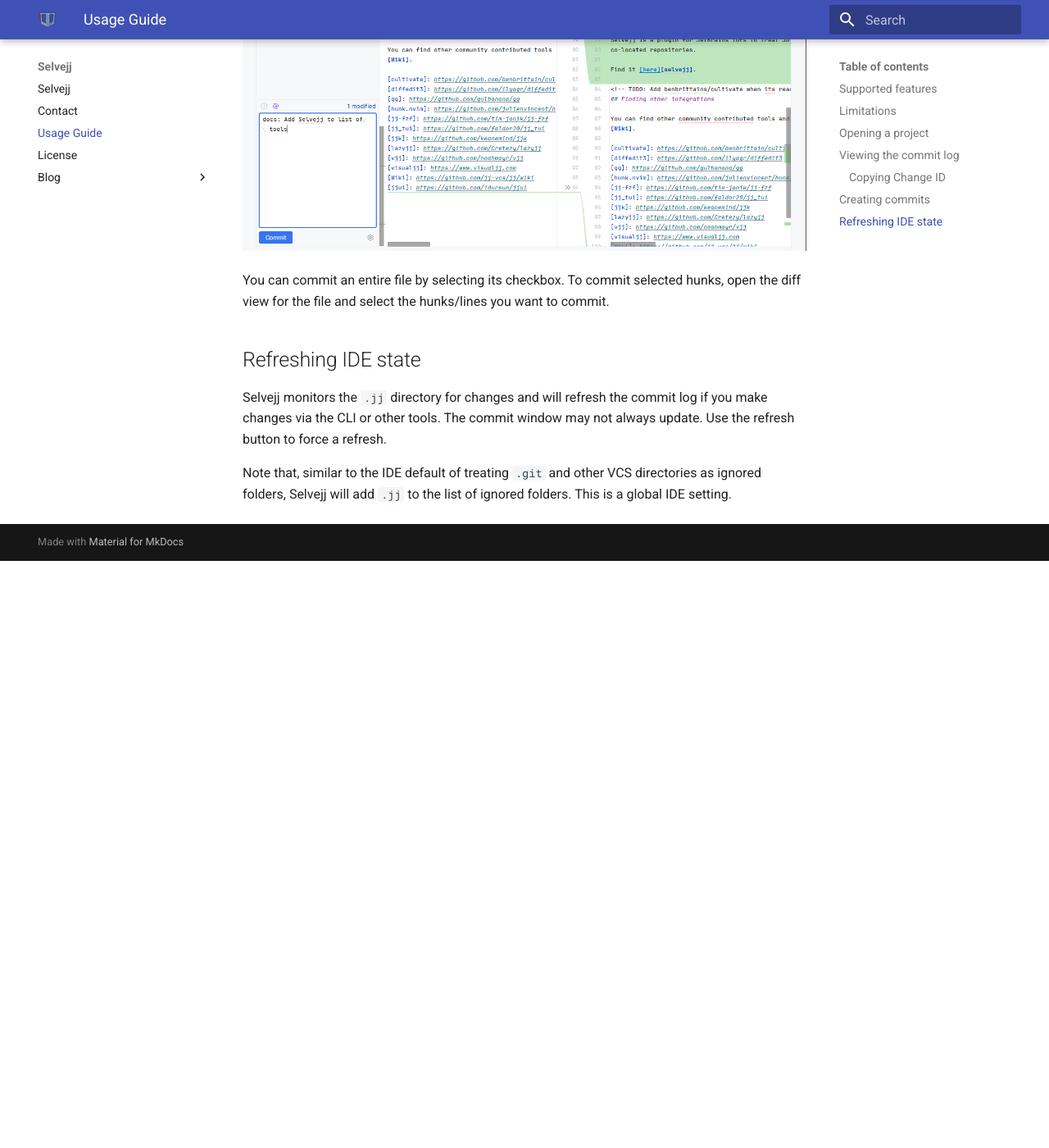
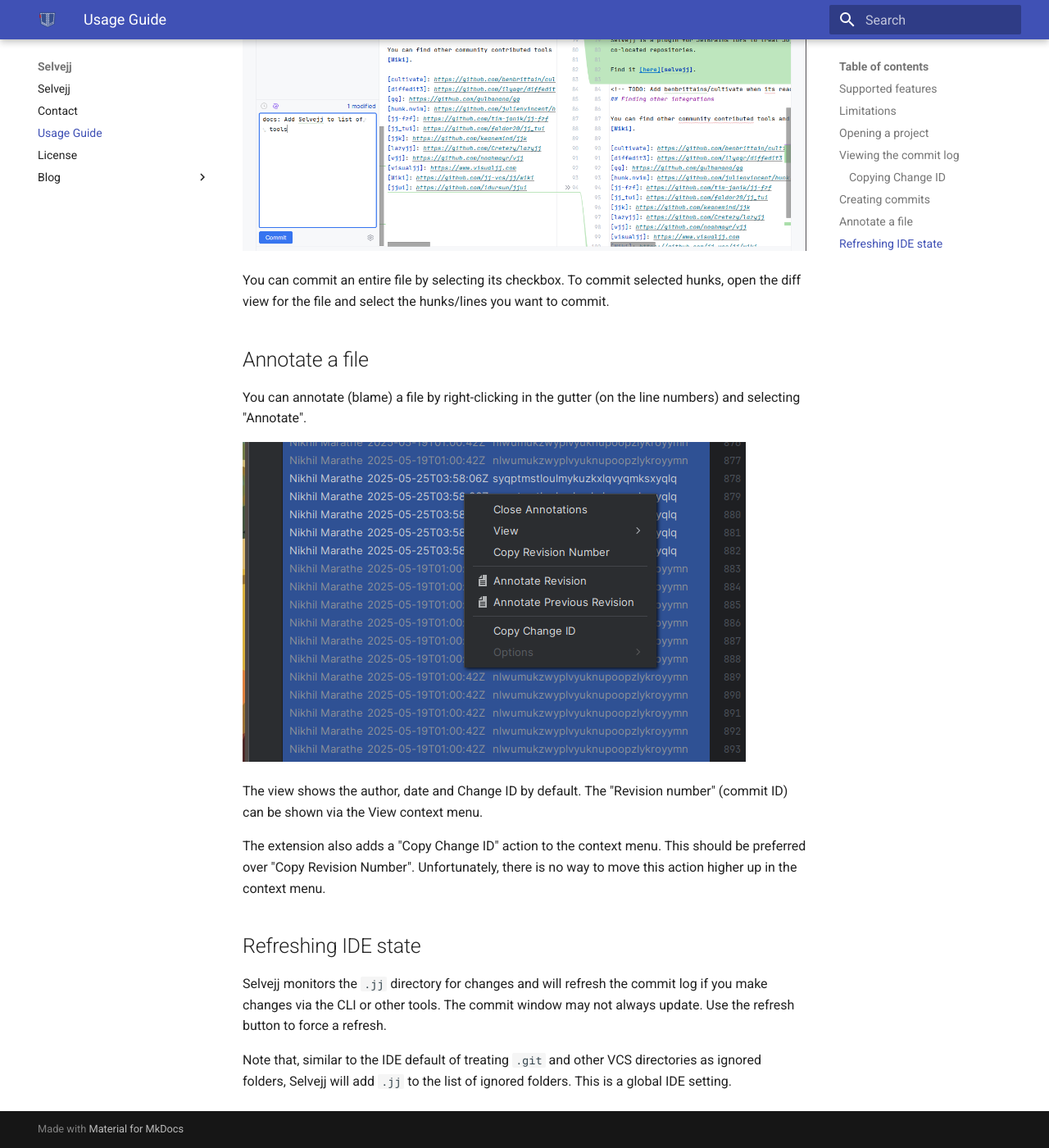
Before and after one commit to selvejj/website, an MkDocs documentation site: the page built from docs/guide.md, in a window 1280 px wide and 1400 px high, scrolled down 3877 px. Shown: the whole window at 82% size. Built offline with MkDocs 1.6.1 and Material for MkDocs 9.7.7, drawn with Linux system fonts in a browser that asks for light colours; before the commit the page ends 4561 px from its top, so only the background shows below that; some of the changed text lies outside the part shown.

Commit message:
information about annotate view

```diff
--- a/docs/guide.md
+++ b/docs/guide.md
@@ -60,6 +60,16 @@ Selvejj identifies itself as a DVCS and so will use the non-modal Commit tool wi
 You can commit an entire file by selecting its checkbox. To commit selected hunks, open the diff view for the file
 and select the hunks/lines you want to commit.
 
+## Annotate a file
+
+You can annotate (blame) a file by right-clicking in the gutter (on the line numbers) and selecting "Annotate".
+
+![Annotate view](screenshots/vcs-annotate-view.png)
+
+The view shows the author, date and Change ID by default. The "Revision number" (commit ID) can be shown via the View context menu.
+
+The extension also adds a "Copy Change ID" action to the context menu. This should be preferred over "Copy Revision Number". Unfortunately, there is no way to move this action higher up in the context menu.
+
 ## Refreshing IDE state
 
 Selvejj monitors the `.jj` directory for changes and will refresh the commit log if you make changes via the CLI or other
```
Also changed, not shown: other parts of docs/guide.md (+1 -1 lines), docs/screenshots/vcs-annotate-view.png (added).
